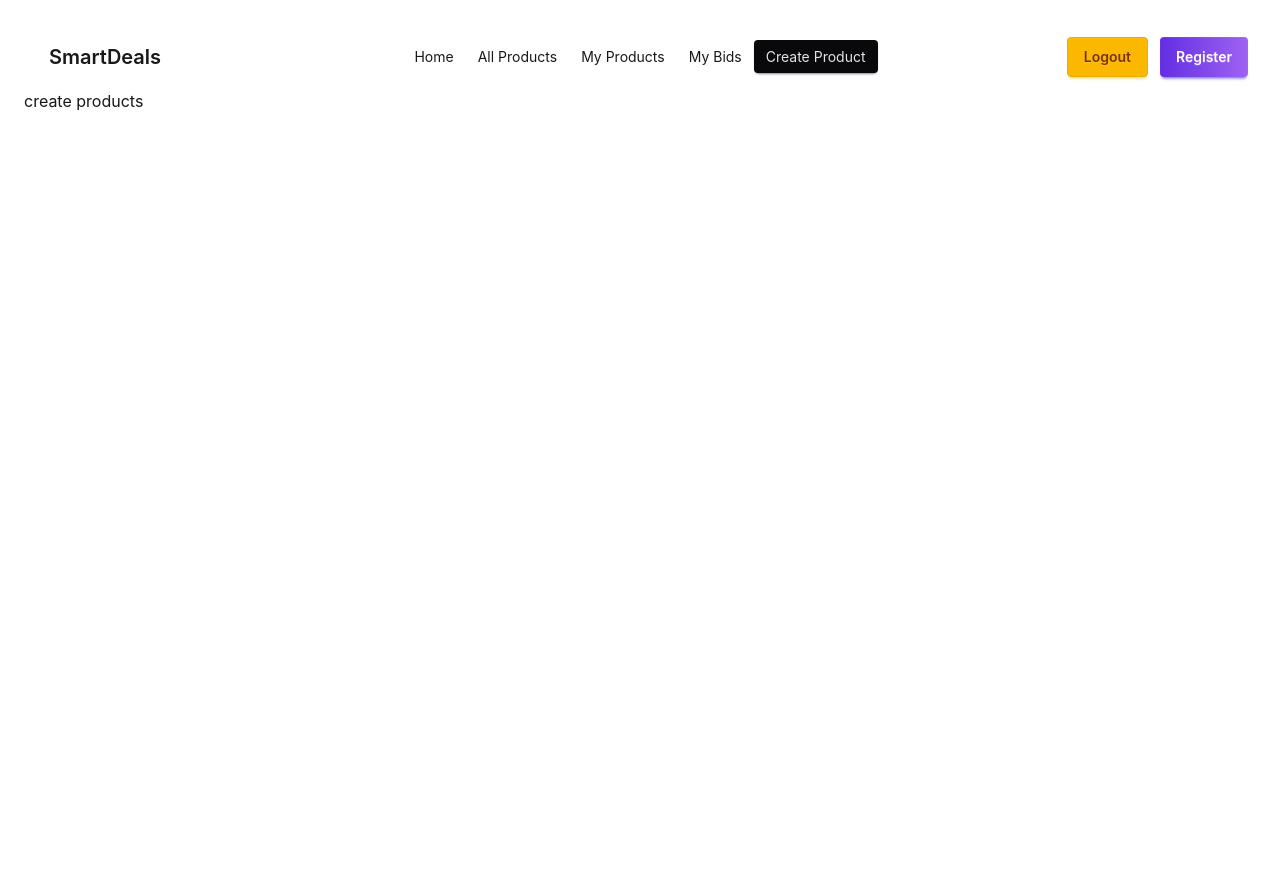
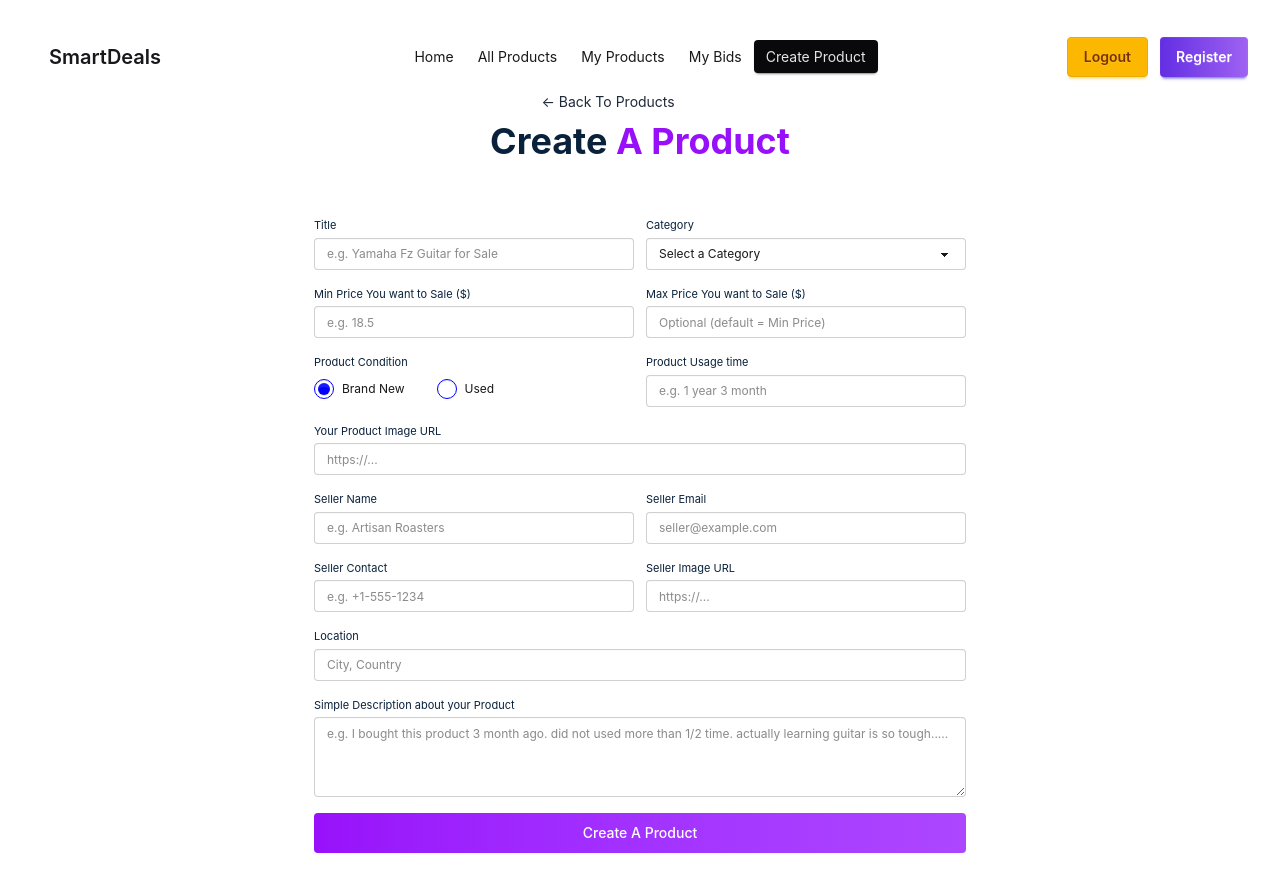
Before and after one commit to fazlerabbi8/smart-deals-client, a React (Vite) app: page /createproducts in a window 1280 px wide. Shown: the top 892 px of the page. Before the commit the page ends 800 px from the top, so only its background shows below. Built offline with nearby package versions, Linux system fonts and the light colour scheme; no server answers; sample sign-in values are in the browser's storage.

Commit message:
create product in database using axios.

```diff
--- a/src/pages/CreateProducts.jsx
+++ b/src/pages/CreateProducts.jsx
@@ -1,9 +1,288 @@
+import axios from "axios";
+import toast from "react-hot-toast";
+import { Link } from "react-router-dom";
+
 const CreateProducts = () => {
-    return (
-        <div>
-            <h3>create products</h3>
-        </div>
-    );
+  const handleSubmit = (e) => {
+    e.preventDefault();
+
+    const form = e.target;
+
+    const productData = {
+      title: form.title.value,
+      category: form.category.value,
+      price_min: Number(form.price_min.value),
+      price_max: Number(form.price_max.value || form.price_min.value),
+      condition: form.condition.value,
+      usage: form.usage.value,
+      image: form.image.value,
+      seller_name: form.seller_name.value,
+      email: form.email.value,
+      seller_contact: form.seller_contact.value,
+      seller_image: form.seller_image.value,
+      location: form.location.value,
+      description: form.description.value,
+      created_at: new Date().toISOString(),
+      status: "pending",
+    };
+
+    axios.post('http://localhost:5000/products', productData)
+    .then(data => {
+        console.log(data)
+        if(data.data.insertedId){
+            toast.success("Product created successfully!");
+        }
+    })
+
+  };
+
+  return (
+    <div className="min-h-screen">
+      {/* Back button */}
+      <div>
+        <Link to={"/"} className="ml-[42%] mt-1 text-sm text-gray-800">
+          ← Back To Products
+        </Link>
+      </div>
+
+      {/* Heading */}
+      <div className="py-2">
+        <h1 className="text-center text-3xl font-bold text-[#09213b] md:text-4xl">
+          Create <span className="text-purple-600">A Product</span>
+        </h1>
+      </div>
+
+      {/* Form */}
+      <div className="mx-auto mt-6 mb-8 w-11/12 max-w-[700px] bg-white p-6">
+        <form onSubmit={handleSubmit}>
+          {/* Title + Category */}
+          <div className="grid grid-cols-2 gap-3">
+            <div>
+              <label className="mb-1 block text-[11px] text-[#09213b]">
+                Title
+              </label>
+
+              <input
+                type="text"
+                name="title"
+                placeholder="e.g. Yamaha Fz Guitar for Sale"
+                className="input input-bordered input-sm w-full text-xs"
+                required
+              />
+            </div>
+
+            <div>
+              <label className="mb-1 block text-[11px] text-[#09213b]">
+                Category
+              </label>
+
+              <select
+                name="category"
+                className="select select-bordered select-sm w-full text-xs"
+                required
+              >
+                <option value="">Select a Category</option>
+                <option value="Electronics">Electronics</option>
+                <option value="Vehicles">Vehicles</option>
+                <option value="Fashion">Fashion</option>
+                <option value="Furniture">Furniture</option>
+                <option value="Books">Books</option>
+                <option value="Sports">Sports</option>
+                <option value="Others">Others</option>
+              </select>
+            </div>
+          </div>
+
+          {/* Price */}
+          <div className="mt-4 grid grid-cols-2 gap-3">
+            <div>
+              <label className="mb-1 block text-[11px] text-[#09213b]">
+                Min Price You want to Sale ($)
+              </label>
+
+              <input
+                type="number"
+                name="price_min"
+                placeholder="e.g. 18.5"
+                className="input input-bordered input-sm w-full text-xs"
+                required
+              />
+            </div>
+
+            <div>
+              <label className="mb-1 block text-[11px] text-[#09213b]">
+                Max Price You want to Sale ($)
+              </label>
+
+              <input
+                type="number"
+                name="price_max"
+                placeholder="Optional (default = Min Price)"
+                className="input input-bordered input-sm w-full text-xs"
+              />
+            </div>
+          </div>
+
+          {/* Condition + Usage */}
+          <div className="mt-4 grid grid-cols-2 gap-3">
+            <div>
+              <label className="mb-2 block text-[11px] text-[#09213b]">
+                Product Condition
+              </label>
+
+              <div className="flex items-center gap-8">
+                <label className="flex items-center gap-2 text-xs">
+                  <input
+                    type="radio"
+                    name="condition"
+                    value="new"
+                    defaultChecked
+                    className="radio radio-primary radio-sm"
+                  />
+                  Brand New
+                </label>
+
+                <label className="flex items-center gap-2 text-xs">
+                  <input
+                    type="radio"
+                    name="condition"
+                    value="used"
+                    className="radio radio-primary radio-sm"
+                  />
+                  Used
+                </label>
+              </div>
+            </div>
+
+            <div>
+              <label className="mb-1 block text-[11px] text-[#09213b]">
+                Product Usage time
+              </label>
+
+              <input
+                type="text"
+                name="usage"
+                placeholder="e.g. 1 year 3 month"
+                className="input input-bordered input-sm w-full text-xs"
+              />
+            </div>
+          </div>
+
+          {/* Product Image */}
+          <div className="mt-4">
+            <label className="mb-1 block text-[11px] text-[#09213b]">
+              Your Product Image URL
+            </label>
+
+            <input
+              type="url"
+              name="image"
+              placeholder="https://..."
+              className="input input-bordered input-sm w-full text-xs"
+              required
+            />
+          </div>
+
+          {/* Seller Name + Email */}
+          <div className="mt-4 grid grid-cols-2 gap-3">
+            <div>
+              <label className="mb-1 block text-[11px] text-[#09213b]">
+                Seller Name
+              </label>
+
+              <input
+                type="text"
+                name="seller_name"
+                placeholder="e.g. Artisan Roasters"
+                className="input input-bordered input-sm w-full text-xs"
+                required
+              />
+            </div>
+
+            <div>
+              <label className="mb-1 block text-[11px] text-[#09213b]">
+                Seller Email
+              </label>
+
+              <input
+                type="email"
+                name="email"
+                placeholder="seller@example.com"
+                className="input input-bordered input-sm w-full text-xs"
+                required
+              />
+            </div>
+          </div>
+
+          {/* Contact + Seller Image */}
+          <div className="mt-4 grid grid-cols-2 gap-3">
+            <div>
+              <label className="mb-1 block text-[11px] text-[#09213b]">
+                Seller Contact
+              </label>
+
+              <input
+                type="text"
+                name="seller_contact"
+                placeholder="e.g. +1-555-1234"
+                className="input input-bordered input-sm w-full text-xs"
+              />
+            </div>
+
+            <div>
+              <label className="mb-1 block text-[11px] text-[#09213b]">
+                Seller Image URL
+              </label>
+
+              <input
+                type="url"
+                name="seller_image"
+                placeholder="https://..."
+                className="input input-bordered input-sm w-full text-xs"
+              />
+            </div>
+          </div>
+
+          {/* Location */}
+          <div className="mt-4">
+            <label className="mb-1 block text-[11px] text-[#09213b]">
+              Location
+            </label>
+
+            <input
+              type="text"
+              name="location"
+              placeholder="City, Country"
+              className="input input-bordered input-sm w-full text-xs"
+              required
+            />
+          </div>
+
+          {/* Description */}
+          <div className="mt-4">
+            <label className="mb-1 block text-[11px] text-[#09213b]">
+              Simple Description about your Product
+            </label>
+
+            <textarea
+              name="description"
+              placeholder="e.g. I bought this product 3 month ago. did not used more than 1/2 time. actually learning guitar is so tough....."
+              className="textarea textarea-bordered h-[73px] w-full text-xs"
+              required
+            ></textarea>
+          </div>
+
+          {/* Submit */}
+          <button
+            type="submit"
+            className="mt-4 h-10 w-full rounded-sm bg-gradient-to-r from-purple-600 to-purple-500 text-sm font-medium text-white hover:from-purple-700 hover:to-purple-600"
+          >
+            Create A Product
+          </button>
+        </form>
+      </div>
+    </div>
+  );
 };
 
 export default CreateProducts;
```
